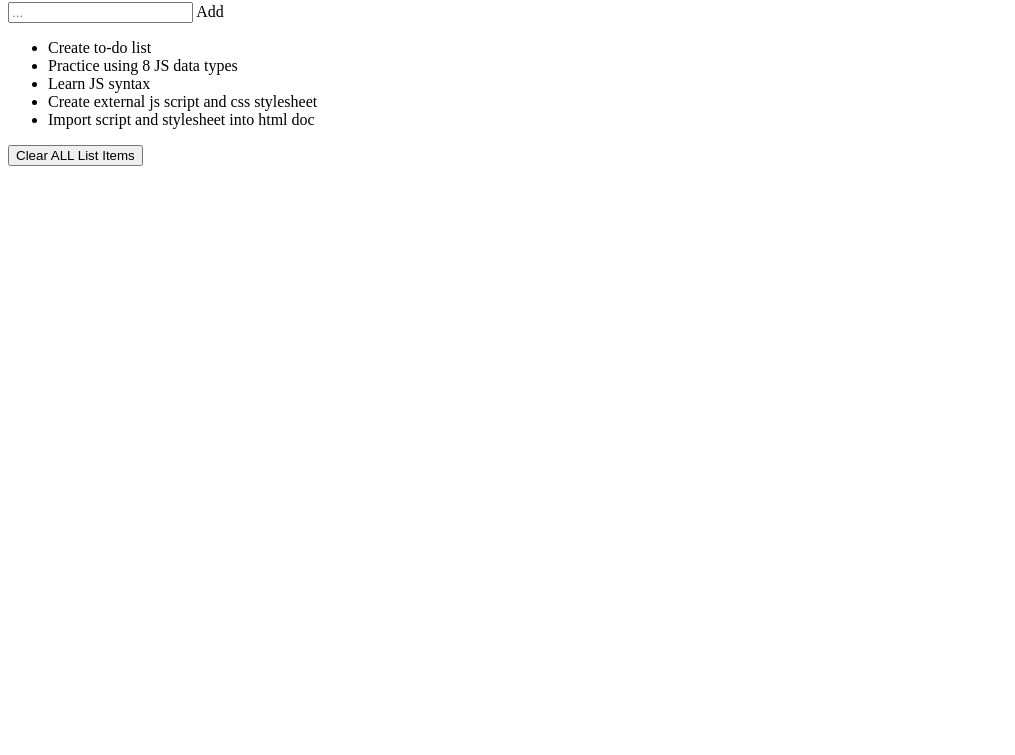
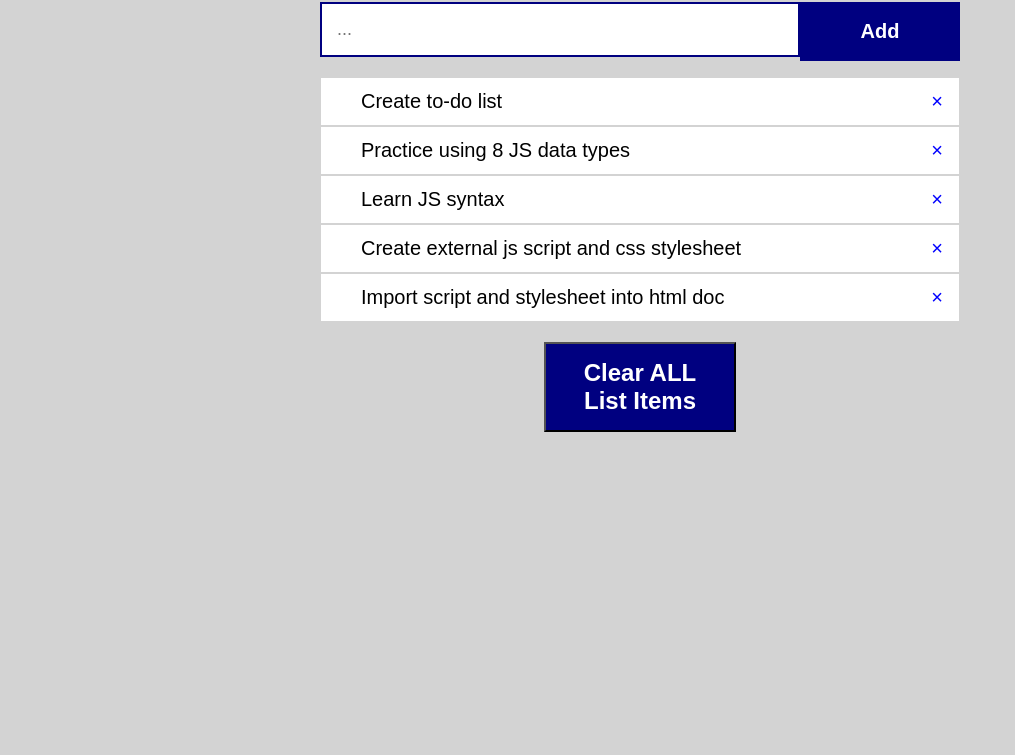
Before and after one commit to soundwanders/todolist, a plain HTML site: page index.html in a window 1280 px wide. Shown: the part 45-800 px from the top of the page, without its empty margins (0-1015 px from the left). Drawn offline with Linux system fonts and the light colour scheme.

Commit message:
fixed padding on buttons // successfully call js and css files into html, to do list is now functioning on Live Server // created subdir of javascript1 -> assets for js and css files to work around MIME nosniff error // strikethrough and checked off when clicking list items still not working

```diff
--- a/todolistCSS.css
+++ b/assets/todolistCSS.css
@@ -1,10 +1,11 @@
-/* css sheet for javascript to do list */
+/* style sheet for JS-based to do list */
 
 body {
     margin: 10px auto;
     min-width: 250px;
     max-width: 50%;
     background-color:lightgray;
+
 }
 
 * {
@@ -15,18 +16,18 @@ ul {
     margin: 0;
     padding: 0;
 }
-
 ul li {
     cursor: pointer;
     position: relative;
     padding: 12px 8px 12px 40px;
+    overflow: hidden;
     list-style-type: none;
     background:white;
     border: solid .5px;
     border-color:lightgrey;
     font-size: 20px;
     font-family: Arial, Helvetica, sans-serif;
-    transition: 0.2s; /* what is transition? */
+    transition: 0.2s;
 
     /* allow list items to be deselected */
     -webkit-user-select: none;
@@ -49,6 +50,7 @@ ul li {
     color:black;
     text-align: center;
 }
+
 .header:after {
     content: "";
     display: table;
@@ -80,7 +82,7 @@ input:hover {
 }
 
 .addBtn {
-    padding: 16.5px;
+    padding: 18px;
     width: 25%;
     background:navy;
     color:white;
@@ -101,6 +103,7 @@ input:hover {
 
 #clear-list {
     width: 30%;
+    padding: 15px;
     font-weight: bold;
     font-style: normal;
     font-size: x-large;
--- a/todolistjs.js
+++ b/assets/todolistjs.js
@@ -25,7 +25,7 @@ for (pie = 0; pie < close.length; pie++) {
 // adding check when mouseclick on completed list items
 var list = document.querySelector('ul'); //returns first element 'ul' that is descendant of node?
 list.addEventListener('click', function(ev) {
-    if (ev.target.tagName === 'LI') {     // === is used to check datatype and compare variables / values
+    if (ev.target.tagName === 'li') {     // === is used to check datatype and compare variables / values
     ev.target.classList.toggle('checked'); // toggles check on/off after if statement check
     }
 }, false);
--- a/index.html
+++ b/index.html
@@ -3,10 +3,10 @@
 
 <head>
   <meta charset="UTF-8">
-  <meta name="description" description="javascript-todolist">
+  <meta name="description" description="todolist">
   <meta name="keywords" content="HTML,CSS,JAVASCRIPT,TODOLIST">
   <meta name="viewport" content="width=device-width, initial-scale=1.0">
-  <link rel="stylesheet" type="text/css" href="javascript1\todolistCSS.css">
+  <link rel="stylesheet" type="text/css" href="/assets/todolistCSS.css"></link>
 </head>
 
 <body>
@@ -26,7 +26,7 @@
 </ul>
   <button type="button" id="clear-list" onclick="removeAll()">Clear ALL List Items</button>
 
-  <script type="text/javascript" src="javascript1\todolistjs.js"></script>
+  <script type="text/javascript" src="/assets/todolistjs.js"></script>
 
 </body>
 
```
